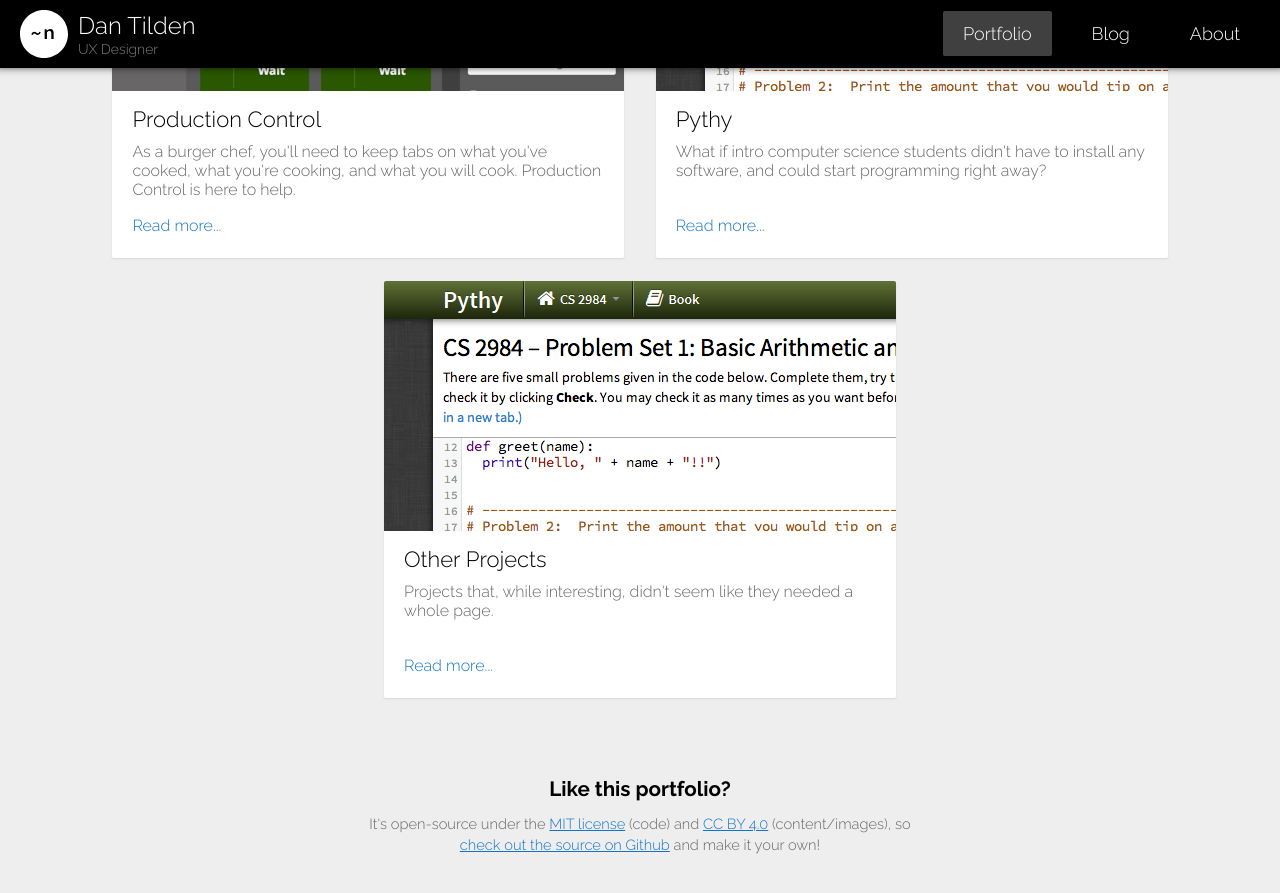
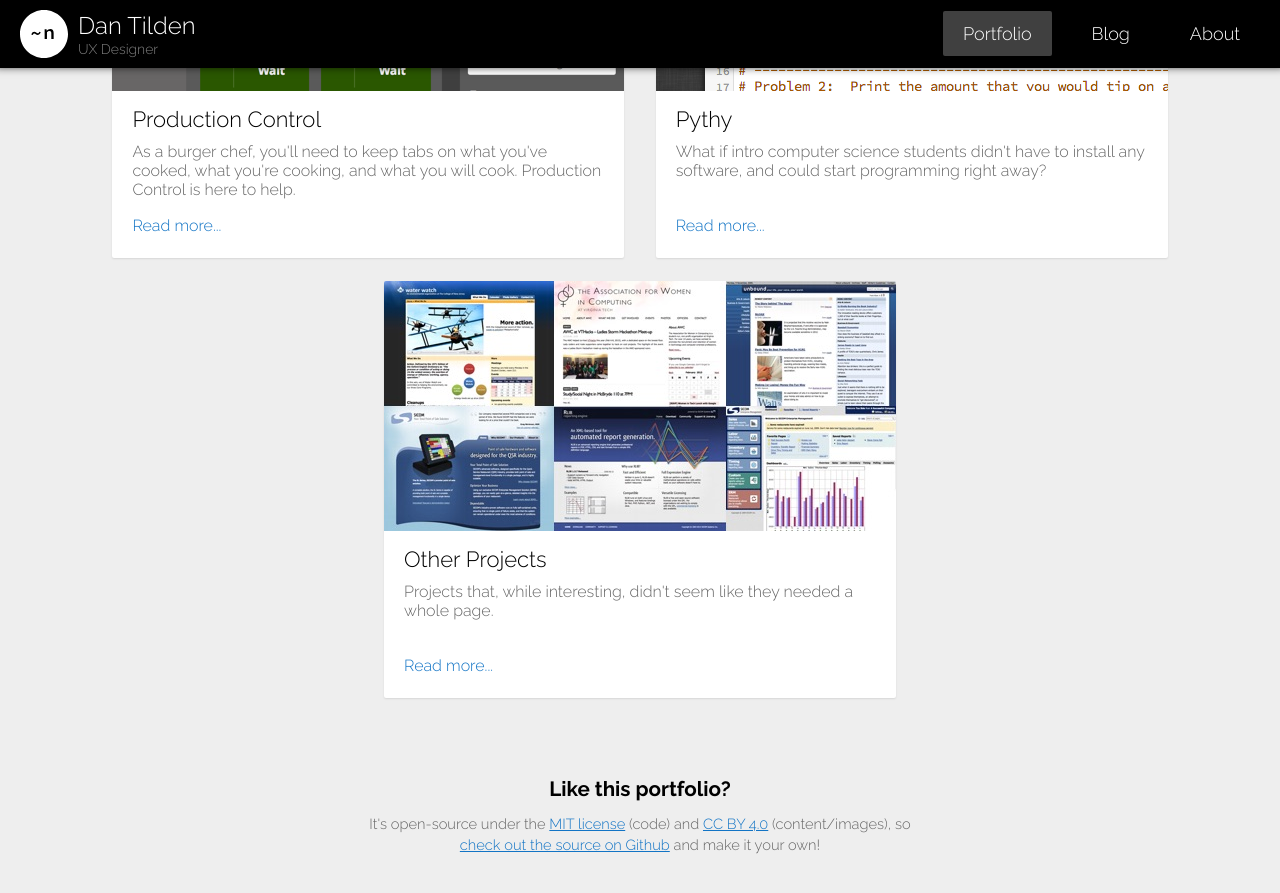
Before and after one commit to tilden/tilden.github.io, a Jekyll site: the page built from index.html, in a window 1280 px wide and 900 px high, scrolled down 1681 px. Shown: the top 893 px of the window. Built offline with Jekyll 4.4.1, drawn with Linux system fonts in a browser that asks for light colours; nearby versions of some CDN libraries.

Commit message:
All project pages done

```diff
--- a/index.html
+++ b/index.html
@@ -65,7 +65,7 @@
 		</a>
 
 		<a class="card" href="projects/archive">
-			<img src="images/banners/pythy_banner.png" width="512px" height="250px" data-no-retina />
+			<img src="images/banners/archive_banner.jpg" width="512px" height="250px" />
 			<h3>Other Projects</h3>
 			<p>
 				Projects that, while interesting, didn't seem like they needed a whole page.
--- a/projects/archive/index.html
+++ b/projects/archive/index.html
@@ -20,7 +20,7 @@
 <div class="section">
 	<h2>AWC at Virginia Tech Page</h2>
 	<div>
-		<img class="screenshot" src="awc_shot.jpg" width="600px" height="350px" />
+		<img class="screenshot" src="awc_shot.png" width="512px" height="384px" />
 	</div>
 	<small>
 		As the secretary for the Association for Women in Computing at Virginia Tech,
```
Also changed, not shown: other parts of projects/archive/index.html (+1 -1 lines), images/banners/archive_banner.jpg (added), images/banners/archive_banner@2x.jpg (added), projects/archive/archive_sky.jpg (added), projects/archive/awc_shot.jpg (deleted), projects/archive/awc_shot.png (added), projects/archive/awc_shot@2x.jpg (deleted), projects/archive/awc_shot@2x.png (added), projects/archive/homePage.jpg (deleted), projects/archive/pythy_sky.jpg (deleted), projects/archive/rlib_shot.png (added), projects/archive/sems2_shot.png (added), projects/archive/sicomsite_shot.png (added), projects/archive/unbound_shot.png (added), 2 more files.
